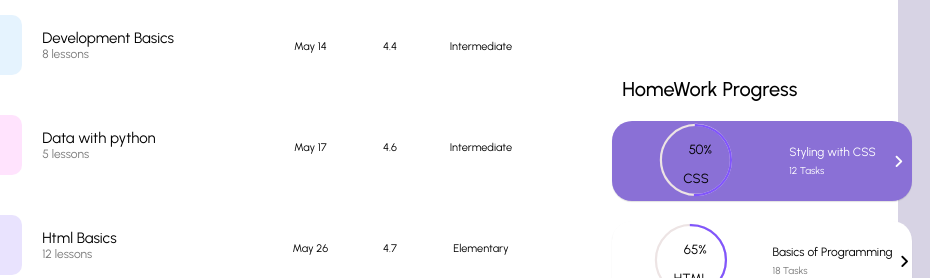
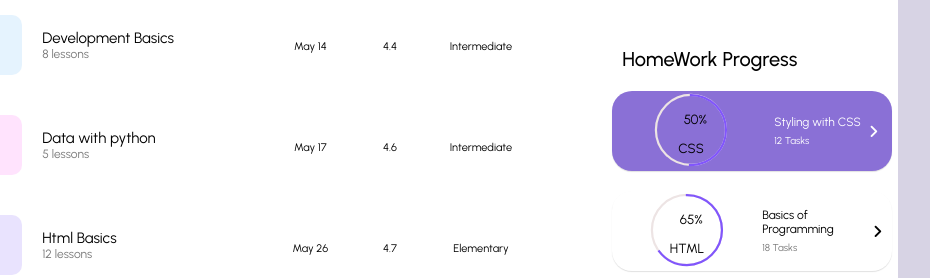
Before and after one commit to behnazafsheh/front-end-mentorship-Academy, a plain HTML site: page index.html in a window 1280 px wide. Shown: the part 674-952 px from the top of the page, 350-1280 px from the left. Drawn offline with Linux system fonts and the light colour scheme.

Commit message:
size of progress fixed

```diff
--- a/scss/_layout.scss
+++ b/scss/_layout.scss
@@ -582,9 +582,9 @@ aside {
 }
 
 ////////// progress
-.progress{
-  margin-top: 3rem;
-}
+// .progress{
+//   margin-top: 3rem;
+// }
 .progress__header h2 {
   font-size: 2rem;
   font-weight: 500;
@@ -596,13 +596,17 @@ aside {
 .progress__java {
   background-color: var(--white-color);
   box-shadow: 0 1px 1px rgba(0, 0, 0, 0.12);
-  width: 30rem;
+  width: 28rem;
   height: 8rem;
   border-radius: 2rem;
   justify-content: space-around;
   margin: 2rem 0 2rem 6rem;
   // margin-left: 6rem;
   cursor: pointer;
+
+  i{
+    margin-right: 1rem;
+  }
 }
 .progress__css__description {
   display: flex;
```
Also changed, not shown: css/main.css, 1 other file.
